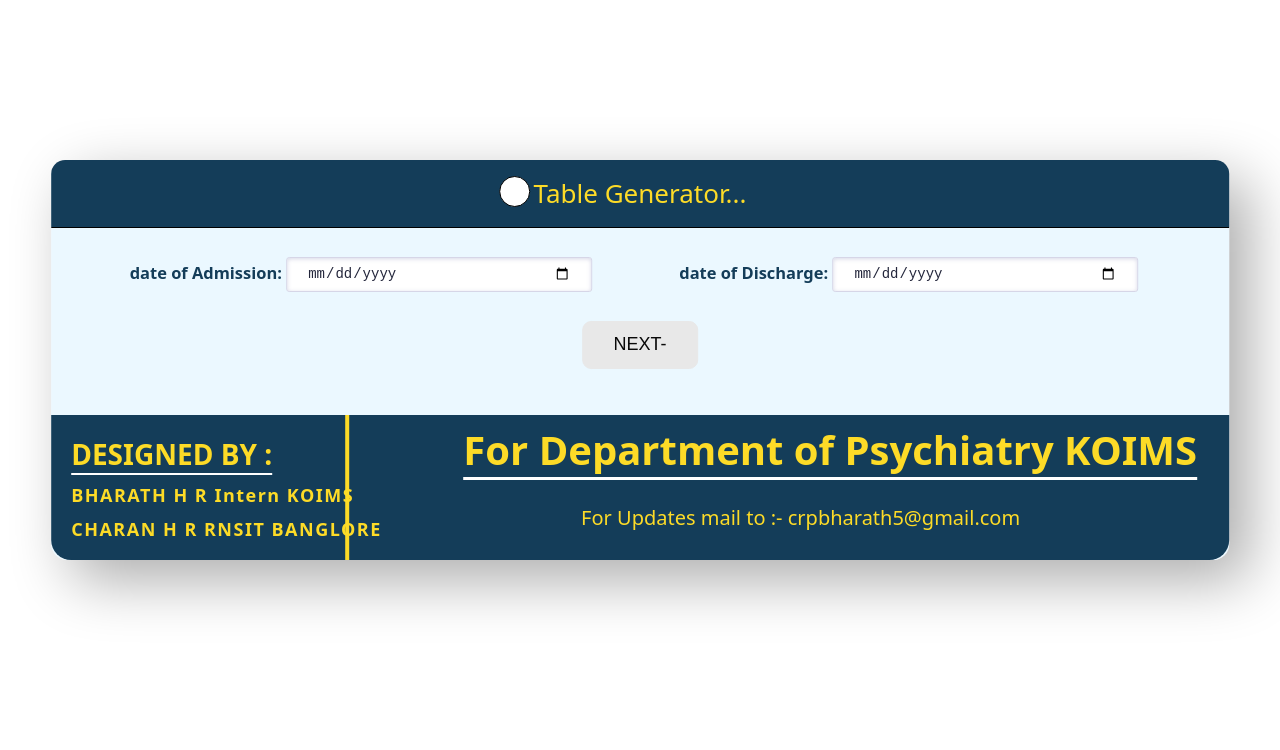
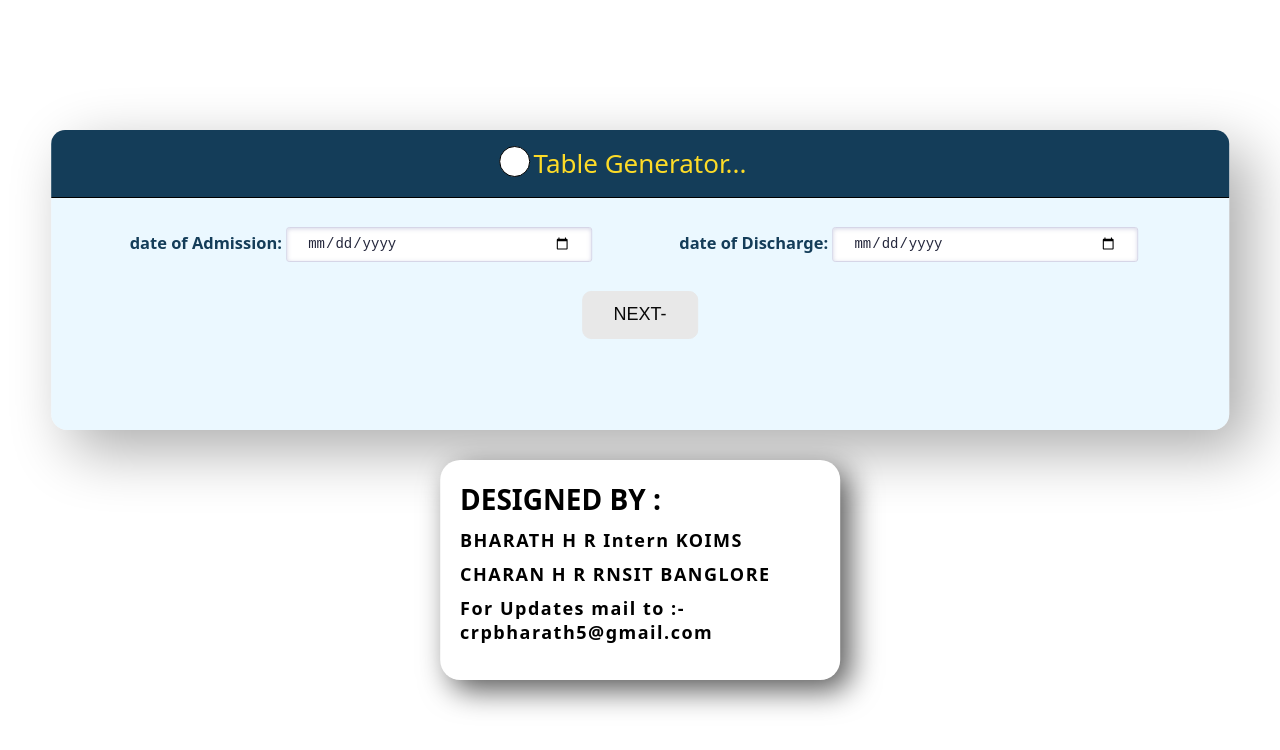
Before and after one commit to Charan2701/final-bill-ab-ark-scheme, a plain HTML site: page index.html in a window 1280 px wide. Both pictures are taken after typing "Sample", "2020-01-15", "2020-01-15", "Sample", "Sample", "Sample" into the empty fields and a click on the button "submit". Drawn offline with Linux system fonts and the light colour scheme.

Commit message:
footer changes

```diff
--- a/index.html
+++ b/index.html
@@ -284,7 +284,7 @@
         </div>
 
 
-        <div id="" class="box" style="height: 400px;position: relative; width: 92%;">
+        <div id="" class="box" style="height: 300px;position: relative; width: 92%;">
             <div id="heading" class="shead">
                 <h1 style="font-weight: 500;font-size: 26px;">Table Generator...</h1>
             </div>
@@ -317,11 +317,7 @@
                     <h1>DESIGNED BY :</h1>
                     <h3>BHARATH H R Intern KOIMS</h3>
                     <h3>CHARAN H R RNSIT BANGLORE</h3>
-                    <div id="line"></div>
-                    <div id="fmain">
-                        For Department of Psychiatry KOIMS
-                    </div>
-                    <div id="mail">For Updates mail to :- crpbharath5@gmail.com</div>
+                    <h3>For Updates mail to :- crpbharath5@gmail.com</h3>
                 </div>
 
 
--- a/style.css
+++ b/style.css
@@ -88,7 +88,7 @@ select{
 .box{
     padding: 30px;
     position: absolute;
-    top: 45%;
+    top: 35%;
     left: 50%;
     transform: translate(-50%,-50%);
     width: 70%;
@@ -1112,11 +1112,7 @@ tr.no-border td {
   left: 45%;
   font-weight: 500;
 }
-#mail a{
-  text-decoration: none;
-  color: black;
-  font-size: 15px;
-}
+
 
 /* #box1{
   display: none;
@@ -1187,6 +1183,16 @@ tr.no-border td {
 
 #footer{
   position: absolute;
-  bottom: 0;
+  bottom: 1;
   font-size: "gilroy";
+  width: 400px;
+  height: 220px;
+  top: 110%;
+  left: 50%;
+  transform: translate(-50%,0);
+  border-radius: 20px;
+  background-color: white;
+  color: black;
+  box-shadow: 10px 10px 30px rgba(0, 0, 0, 0.663);
+
 }
```
